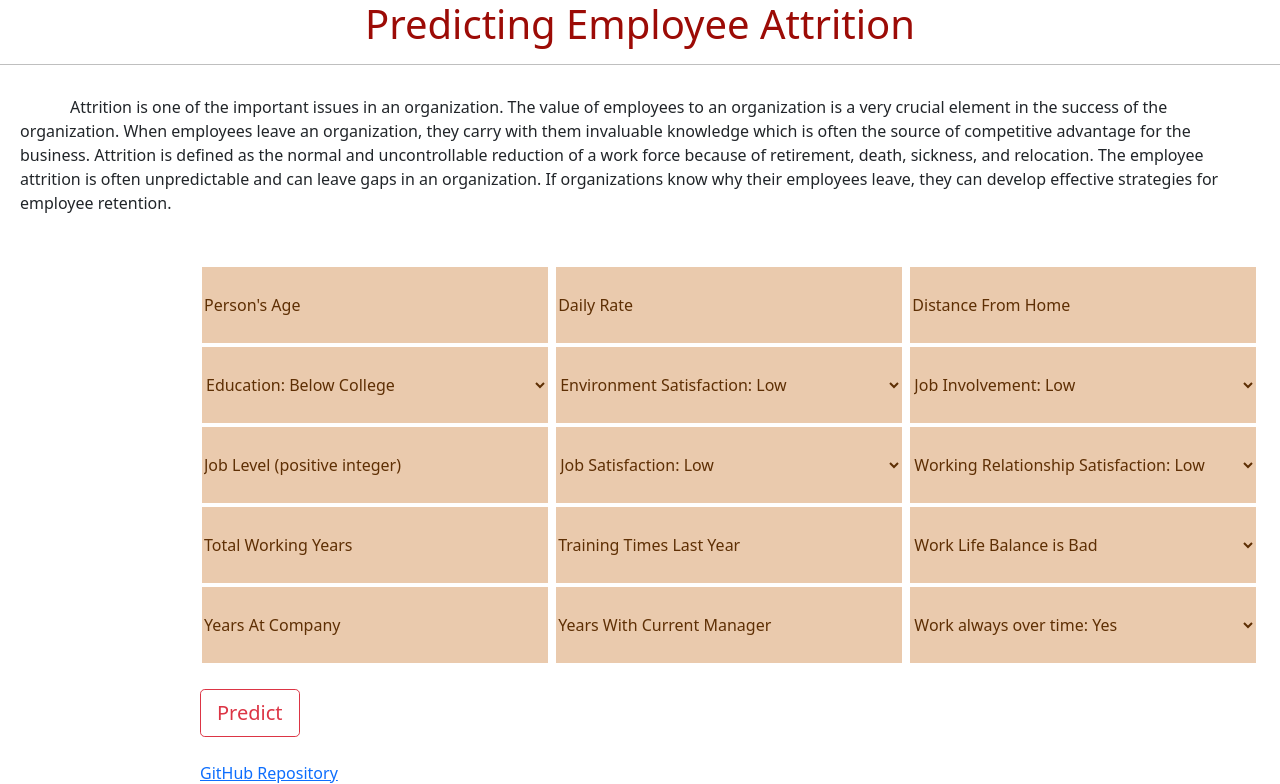
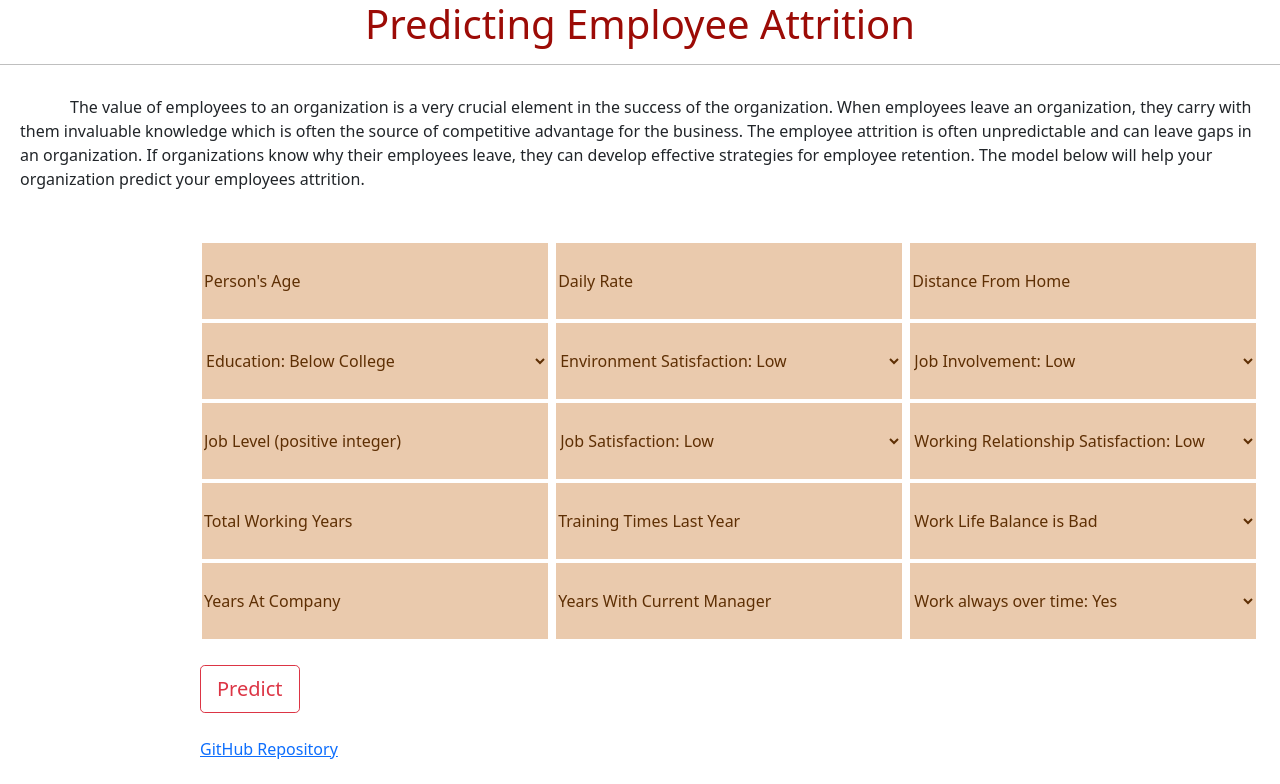
Before and after one commit to susan-qisun/Employee-Attrition-deploy, a Flask app: page / in a window 1280 px wide. Shown: the top 784 px of the page. After the commit the page ends 759 px from the top, so only its background shows below. Run offline with Flask 2, Linux system fonts and the light colour scheme; parts of the project's set-up code (start-up, migrations or seed data) failed here and were passed over.

Commit message:
Update new.html

```diff
--- a/templates/new.html
+++ b/templates/new.html
@@ -63,12 +63,12 @@
 
 
     <div class="a">
-        <p STYLE="margin: 30px 20px 10px 20px";style="color: rgb(0, 0, 0);font-size:16px"> Attrition is one of the important issues in an organization.
+        <p STYLE="margin: 30px 20px 10px 20px";style="color: rgb(0, 0, 0);font-size:18px">
            The value of employees to an organization is a very crucial element in the success of the organization.
             When employees leave an organization, they carry with them invaluable knowledge which is often the source of competitive
-            advantage for the business. Attrition is defined as the normal and uncontrollable reduction of a work force because of retirement,
-            death, sickness, and relocation. The employee attrition is often unpredictable and can leave gaps in an organization.
-            If organizations know why their employees leave, they can develop effective strategies for employee retention.
+            advantage for the business. The employee attrition is often unpredictable and can leave gaps in an organization.
+            If organizations know why their employees leave, they can develop effective strategies for employee retention. The model below
+            will help your organization predict your employees attrition.
 
         </p>
     </div>
```
